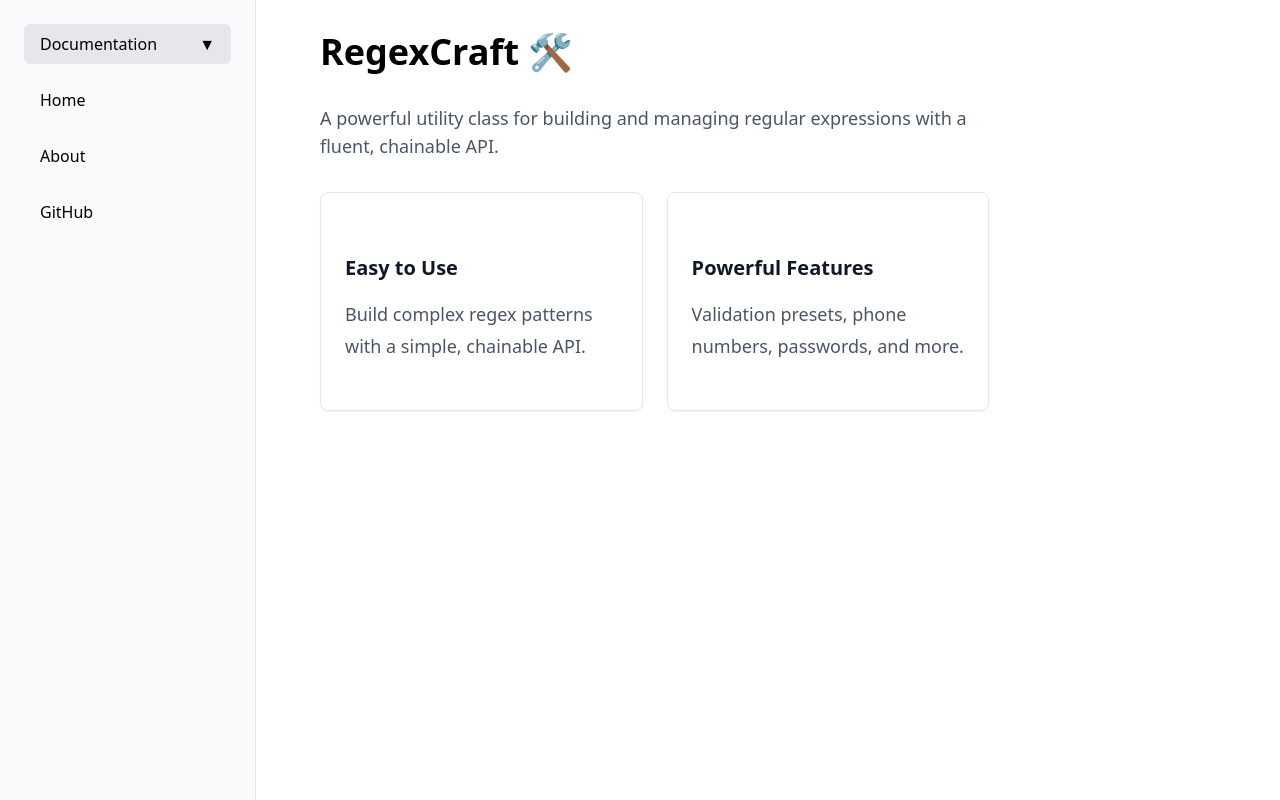
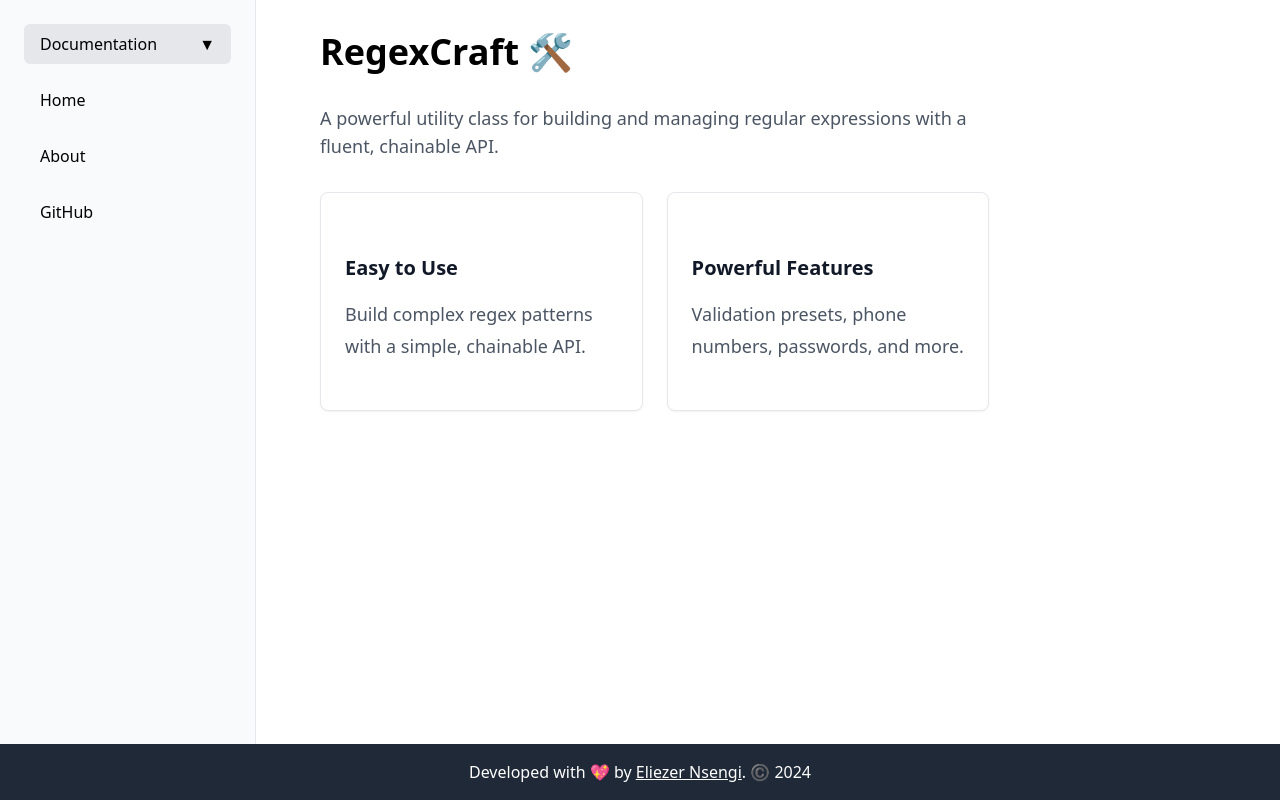
Before and after one commit to iAmNsengi/regexcraft-frontend, a React (Vite) app: page / in a window 1280 px wide. Built offline with nearby package versions, Linux system fonts and the light colour scheme.

Commit message:
fix: layout and add footer

```diff
--- /dev/null
+++ b/src/components/Footer.tsx
@@ -0,0 +1,15 @@
+import React from "react";
+
+const Footer: React.FC = () => {
+  return (
+    <div className="w-screen bg-gray-800 text-white text-center py-4">
+      Developed with 💖 by{" "}
+      <a href="https://nsengixp.onrender.com/" className="underline">
+        Eliezer Nsengi
+      </a>
+      . ©️ 2024
+    </div>
+  );
+};
+
+export default Footer;
--- a/src/components/Layout.tsx
+++ b/src/components/Layout.tsx
@@ -1,9 +1,11 @@
 import { Outlet } from "react-router-dom";
 import Navigation from "./Navigation";
+import Footer from "./Footer";
 
 const Layout = () => {
   return (
-    <div className="flex min-h-screen">
+    <div className="flex flex-col min-h-screen">
+      <div className="flex flex-grow">
         <aside className="w-64 bg-gray-50 border-r border-gray-200 p-6">
           <Navigation />
         </aside>
@@ -11,6 +13,8 @@ const Layout = () => {
           <Outlet />
         </main>
       </div>
+      <Footer />
+    </div>
   );
 };
 
```
Lines whose indentation alone changed are shown as unchanged.
